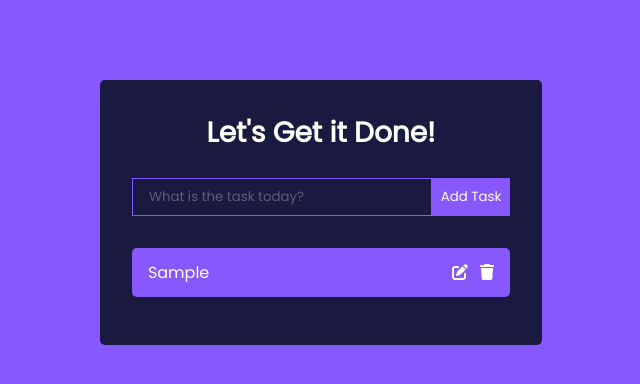
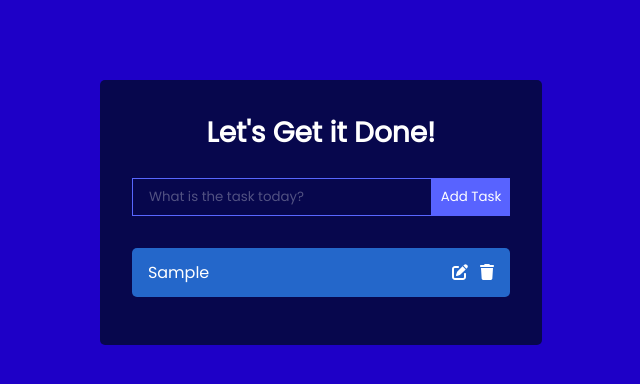
Before and after one commit to ekh001/To-Do-List, a React (Vite) app: page / in a window 1280 px wide. Both pictures are taken after typing "Sample" into the empty fields and a click on the button "Add Task". Shown: the top 384 px of the page, without its empty margins (319-959 px from the left). Built offline with nearby package versions, Linux system fonts and the light colour scheme.

Commit message:
finished product

```diff
--- a/src/App.css
+++ b/src/App.css
@@ -8,7 +8,7 @@
 }
 
 body {
-  background: #8758ff;
+  background: #1e00c7;
   display: flex;
   justify-content: center;
   align-items: center;
@@ -25,7 +25,7 @@ h1 {
 }
 
 .TodoWrapper {
-  background: #1A1A40;
+  background: #07074d;
   margin-top: 5rem;
   padding: 2rem;
   border-radius: 5px;
@@ -38,7 +38,7 @@ h1 {
 .todo-input {
   outline: none;
   background: none;
-  border: 1px solid #8758ff;
+  border: 1px solid #5866ff;
   padding: 0.5rem 1rem;
   margin-top: 1rem;
   margin-bottom: 2rem;
@@ -51,7 +51,7 @@ h1 {
 }
 
 .todo-btn {
-  background: #8758ff;
+  background: #5863ff;
   color: #fff;
   border: none;
   padding: 0.55rem;
@@ -63,7 +63,7 @@ h1 {
   display: flex;
   justify-content: space-between;
   align-items: center;
-  background: #8758ff;
+  background: #2467ca;
   color: #fff;
   padding: 0.75rem 1rem;
   border-radius: 5px;
--- a/src/components/EditToDoForm.tsx
+++ b/src/components/EditToDoForm.tsx
@@ -1,11 +1,47 @@
-// import React from 'react'
+import React, { useState, useEffect } from 'react';
 
-const EditToDoForm = () => {
+interface Task {
+  id: string;
+  task: string;
+}
+
+interface ToDoFormProps {
+  editTodo: (id: string, task: string) => void;
+}
+
+interface EditToDoFormProps extends ToDoFormProps {
+  task: Task;
+  onCancel: () => void;
+}
+
+const EditToDoForm: React.FC<EditToDoFormProps> = ({ editTodo, task, onCancel }) => {
+  const [value, setValue] = useState(task.task);
+
+  const handleSubmit = (e: React.FormEvent<HTMLFormElement>) => {
+    e.preventDefault();
+    editTodo(task.id, value);
+    onCancel();
+  };
+
   return (
     <div>
+      <form action="" className="TodoForm" onSubmit={handleSubmit}>
+        <input
+          type="text"
+          className="todo-input"
+          value={value}
+          placeholder='Update Task'
+          onChange={(e) => setValue(e.target.value)}
+        />
+        <button type="submit" className="todo-btn">
+          Update Me
+        </button>
+        <button type="button" className="todo-btn" onClick={onCancel}>
+          Cancel
+        </button>
+      </form>
+    </div>
+  );
+};
 
-    </div>
-  )
-}
-
-export default EditToDoForm
+export default EditToDoForm;
--- a/src/components/ToDo.tsx
+++ b/src/components/ToDo.tsx
@@ -1,22 +1,31 @@
-// import React from 'react'
-import { FontAwesomeIcon } from "@fortawesome/react-fontawesome"
-import { faPenToSquare } from "@fortawesome/free-solid-svg-icons"
-import { faTrash } from "@fortawesome/free-solid-svg-icons"
+import { FontAwesomeIcon } from "@fortawesome/react-fontawesome";
+import { faPenToSquare, faTrash } from "@fortawesome/free-solid-svg-icons";
 
-const ToDo = ({task}) => {
+interface Task {
+  id: string;
+  task: string;
+  completed: boolean;
+}
+
+interface ToDoProps {
+  task: Task;
+  toggleComplete: (id: string) => void;
+  deleteToDo: (id: string) => void;
+  editToDo: (id: string) => void; // Add editToDo prop to handle edit button click
+}
+
+const ToDo: React.FC<ToDoProps> = ({ task, toggleComplete, deleteToDo, editToDo }) => {
   return (
     <div className='Todo'>
-      <p className="">
+      <p onClick={() => toggleComplete(task.id)} className={`${task.completed ? 'completed': ""}`}>
         {task.task}
       </p>
-      <div className="
-      "
-      >
-        <FontAwesomeIcon icon={faPenToSquare} />
-        <FontAwesomeIcon icon={faTrash} />
+      <div>
+        <FontAwesomeIcon icon={faPenToSquare} onClick={() => editToDo(task.id)} />
+        <FontAwesomeIcon icon={faTrash} onClick={() => deleteToDo(task.id)} />
       </div>
     </div>
-  )
-}
+  );
+};
 
-export default ToDo
+export default ToDo;
--- a/src/components/ToDoForm.tsx
+++ b/src/components/ToDoForm.tsx
@@ -3,6 +3,7 @@ import { useState } from "react";
 
 interface ToDoFormProps {
   addTodo: (todo: string) => void;
+  editToDo: (id: string) => void;
 }
 
 const ToDoForm: React.FC<ToDoFormProps> = ({ addTodo }) => {
--- a/src/components/ToDoWrapper.tsx
+++ b/src/components/ToDoWrapper.tsx
@@ -1,48 +1,73 @@
-// import React from 'react'
-import { useState } from "react";
+import { useState, useEffect } from "react";
 
 import ToDoForm from "./ToDoForm";
-
 import { v4 as uuidv4 } from 'uuid';
 import ToDo from "./ToDo";
+import EditToDoForm from "./EditToDoForm";
 uuidv4();
 
-
-interface Todo {
+interface Task {
   id: string;
   task: string;
   completed: boolean;
-  isEditing: boolean;
 }
 
+type TodoId = string;
+
 const ToDoWrapper = () => {
-
-  const [todos, setTodos] = useState<Todo[]>([])
+  const [todos, setTodos] = useState<Task[]>([]);
+  const [editingTaskId, setEditingTaskId] = useState<string | null>(null);
 
   const addTodo = (todo: string) => {
-    setTodos([...todos,
-      {id: uuidv4(), task: todo,
-    completed: false, isEditing: false}
-  ]);
-  console.log(todos)
-  }
+    setTodos([...todos, {
+      id: uuidv4(),
+      task: todo,
+      completed: false,
+    }]);
+  };
 
+  const toggleComplete = (id: TodoId) => {
+    setTodos(todos => todos.map(todo => todo.id === id ? { ...todo, completed: !todo.completed } : todo));
+  };
+
+  const deleteToDo = (id: TodoId) => {
+    setTodos(todos => todos.filter(todo => todo.id !== id));
+  };
+
+  const editToDo = (id: TodoId) => {
+    setEditingTaskId(id); // Set the 'id' of the task being edited
+  };
+
+  const editTask = (id: string, newTask: string) => {
+    setTodos(todos => todos.map(todo => todo.id === id ? { ...todo, task: newTask } : todo));
+    setEditingTaskId(null); // Reset the editing task ID after submitting the form
+  };
+
+  const cancelEdit = () => {
+    setEditingTaskId(null); // Reset the editing task ID when canceling the form
+  };
 
   return (
     <div className="TodoWrapper">
-      <h1 className="
-      "
-      >
+      <h1>
         Let's Get it Done!
       </h1>
-      <ToDoForm addTodo={addTodo}/>
-      {todos.map((todo, index) => (
-        <ToDo task={todo} key={index} />
-
+      <ToDoForm addTodo={addTodo} editToDo={editToDo} />
+      {todos.map((todo) => (
+        editingTaskId === todo.id ? (
+          <EditToDoForm key={todo.id} editTodo={editTask} task={todo} onCancel={cancelEdit} />
+        ) : (
+          <ToDo
+            task={todo}
+            key={todo.id}
+            toggleComplete={toggleComplete}
+            deleteToDo={deleteToDo}
+            editToDo={editToDo}
+          />
+        )
       ))}
-
     </div>
-  )
-}
+  );
+};
 
 export default ToDoWrapper;
```
